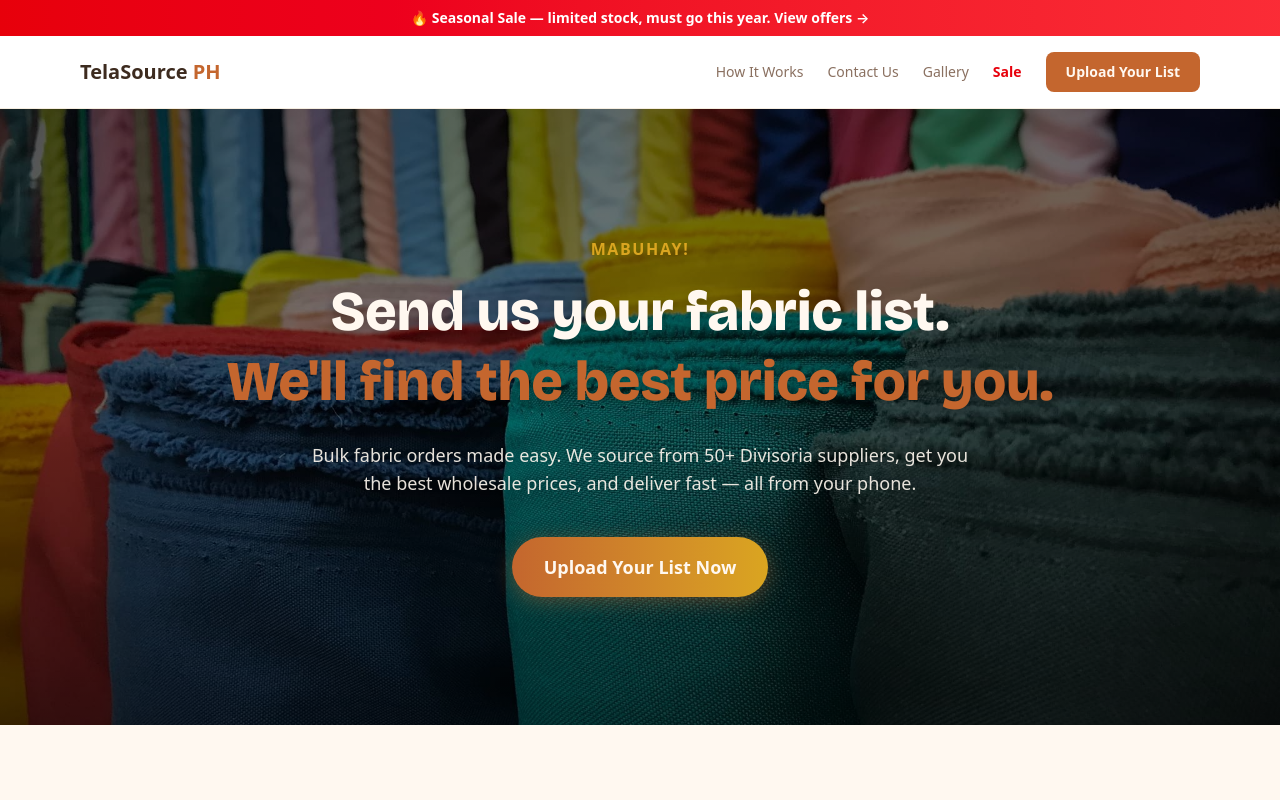
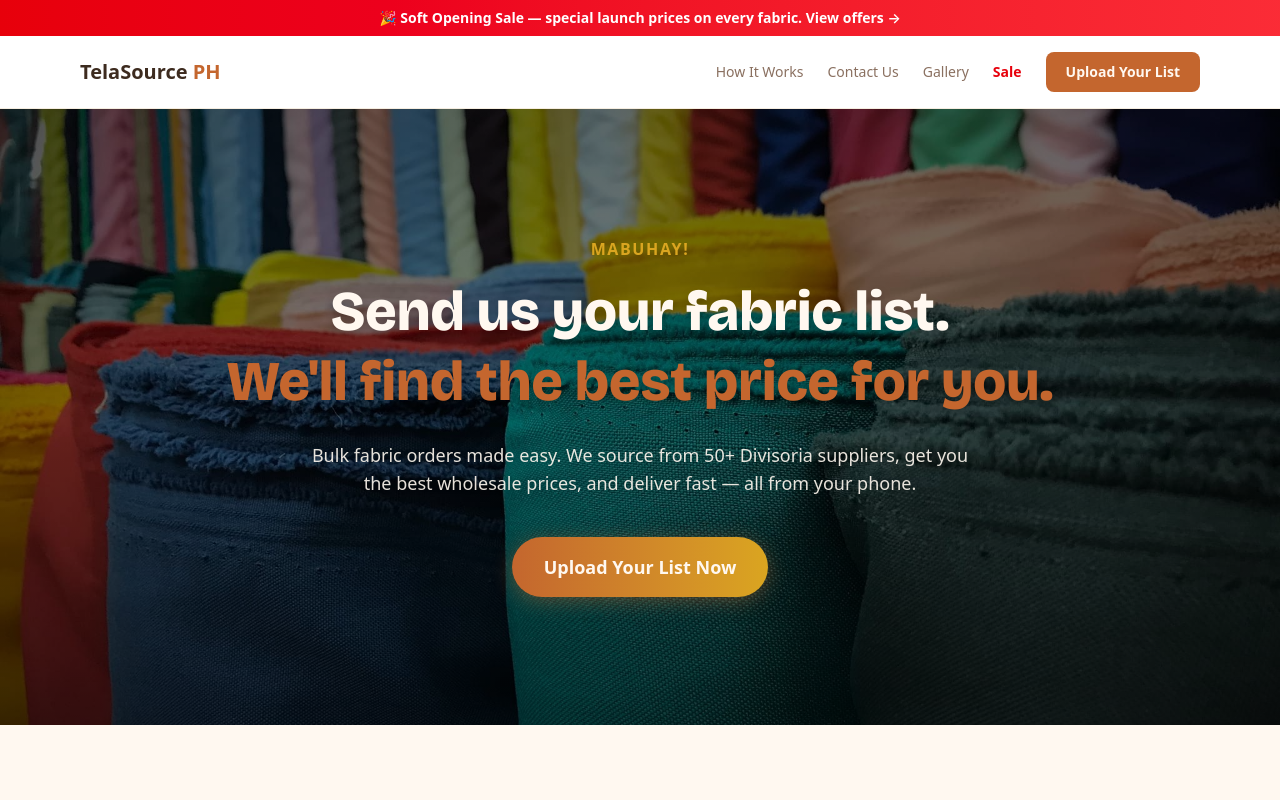
Before and after one commit to markiansaberon-hash/telaSourcePH, a Next.js app in the folder web/: page / in a window 1280 px wide. Shown: the top 800 px of the page. Built offline with nearby package versions, Linux system fonts and the light colour scheme; a web font is replaced by a local one.

Commit message:
copy: update banner to Soft Opening Sale

```diff
--- a/web/app/layout.tsx
+++ b/web/app/layout.tsx
@@ -141,7 +141,7 @@ export default function RootLayout({
           href="/sale"
           className="block bg-gradient-to-r from-red-600 to-red-500 px-4 py-2 text-center text-xs font-semibold text-white transition hover:from-red-700 hover:to-red-600 sm:text-sm"
         >
-          🔥 Seasonal Sale — limited stock, must go this year. View offers &rarr;
+          🎉 Soft Opening Sale — special launch prices on every fabric. View offers &rarr;
         </Link>
         <Header />
         <main className="flex-1">{children}</main>
```
